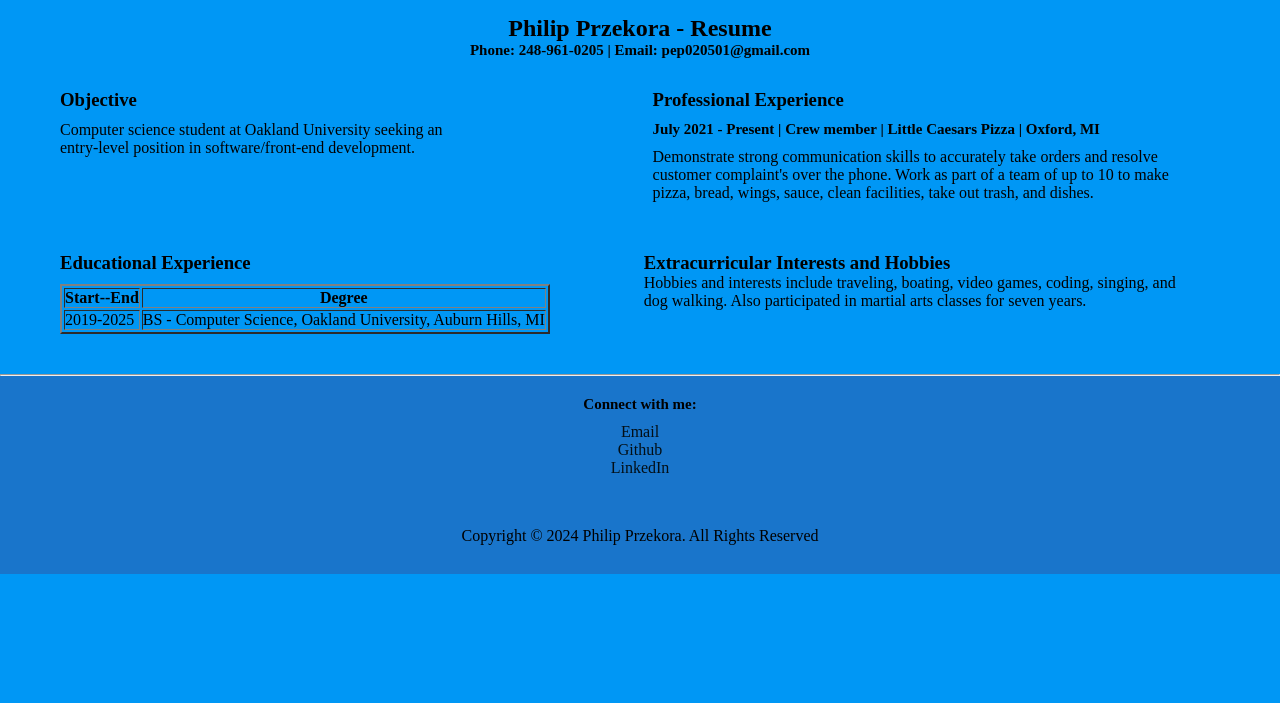
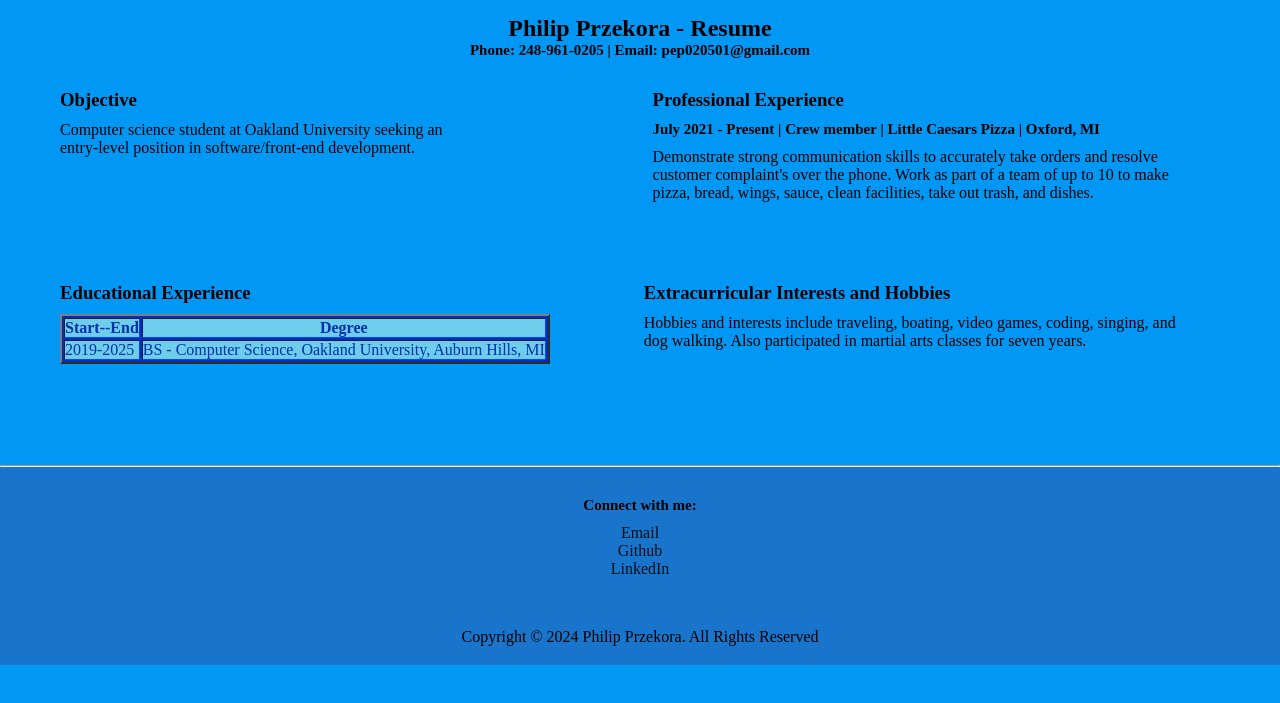
Before and after one commit to pep020501/philipprzekora_hw2TH_csi3150_fs2024, a plain HTML site: page html/my_resume.html in a window 1280 px wide. Shown: the part 85-788 px from the top of the page. Drawn offline with Linux system fonts and the light colour scheme; a web font is replaced by a local one.

Commit message:
resume page finished

```diff
--- a/css/style.css
+++ b/css/style.css
@@ -157,7 +157,7 @@ font-weight: 500;
 
 /* footer social links */
  .footer .links h4{
-    margin-top: 20px;
+    margin-top: 30px;
     font-size: 15px;
     margin-bottom: 10px;
     text-align: center;
@@ -207,56 +207,92 @@ font-weight: 500;
    font-size: 15px;
  }
 
+ /* content top half of page */
  .top{
    display: flex;
    margin-top: 30px;
    gap: 210px;
-   margin-bottom: 20px;
+   margin-bottom: 60px;
  }
 
+ /* objective section */
  .top #objective-section{
   text-align: left;
   margin-left: 60px;
  }
 
+ /* objective section header */
  .top #objective-section h3{
    margin-bottom: 10px;
  }
 
+ /* objective section paragraph */
  .top #objective-section p{
    font-size: 16px;
  }
 
+ /* experience section */
  .top #experience-section {
-
    margin-bottom: 20px;
    margin-right: 10px;
  }
 
+  /* experience section header */
  .top #experience-section h3{
    margin-bottom: 10px;
  }
 
+  /* experience section sub-header */
  .top #experience-section h4{
    font-size: 15px;
  }
 
+  /* experience section summary */
  .top #experience-section #summary{
    margin-top: 10px;
    font-size: 16px;
  }
 
+ /* bottom half of page content */
  .bottom {
    display: flex;
    margin-top: 30px;
    gap: 94px;
-   margin-bottom: 40px;
+   margin-bottom: 95px;
  }
 
+ /* education section */
  .bottom #education-section{
    margin-left: 60px;
  }
 
+ /* education section header */
  .bottom #education-section h3{
   margin-bottom: 10px;
  }
+
+ /* education section table */
+ .bottom #education-section table {
+  background-color: var(--bg-secondary);
+ }
+
+ .bottom #education-section table th, tr{
+   color: var(--bg-secondary);
+   background: var(--logo-color);
+   border-color: var(--bg-secondary);
+ }
+
+ /* extracurricular section */
+ .bottom #extracurricular {
+  margin-bottom: 20px;
+ }
+
+  /* extracurricular header */
+  .bottom #extracurricular h3{
+   margin-bottom: 10px;
+  }
+
+  /*extracurricular paragraph */
+  .bottom #extracurricular p{
+    font-size: 16px;
+  }
--- a/html/my_resume.html
+++ b/html/my_resume.html
@@ -62,7 +62,6 @@
     <section id="education-section">
        <h3>Educational Experience</h3>
         <!--education table-->
-        <div class="table">
            <table border="2">
             <thead>
                 <tr>
@@ -77,11 +76,10 @@
                 </tr>
             </tbody>
            </table>
-        </div>
     </section>
 
     <!--extracurricular and hobbies-->
-    <section>
+    <section id="extracurricular">
       <h3>Extracurricular Interests and Hobbies</h3>
         <p>
             Hobbies and interests include traveling, boating, video games, coding,
```
